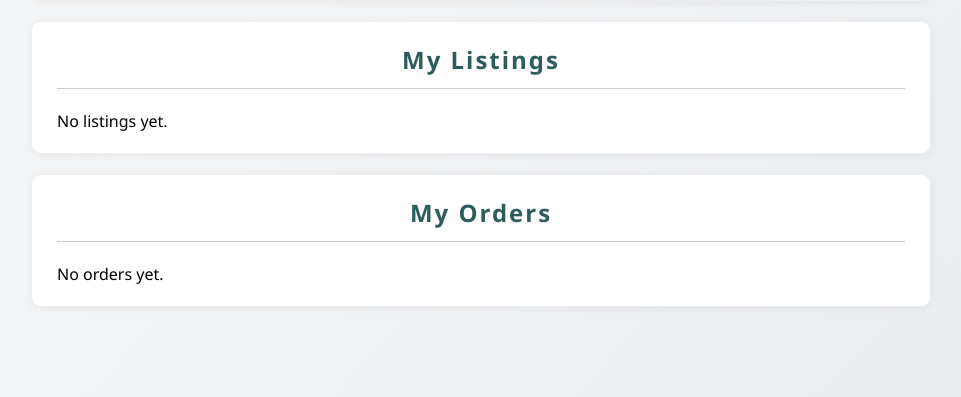
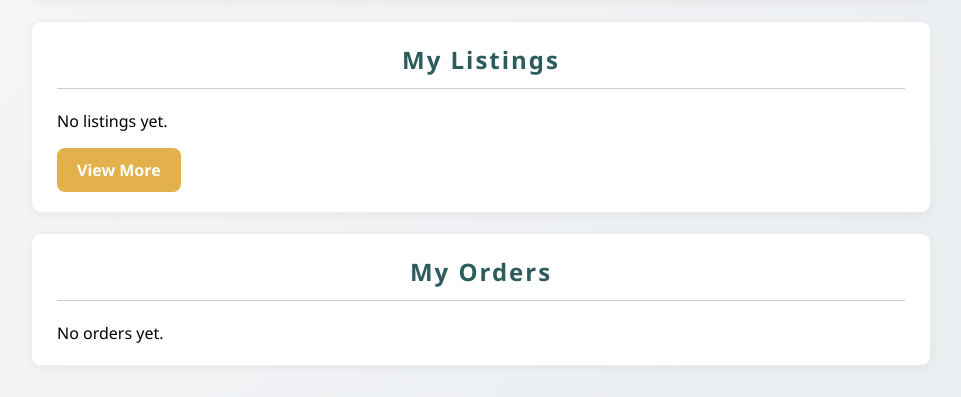
Before and after one commit to Krishnapriya-bot/OdooxNMIT_TEAM-ROCKET, a Flask app: page /profile in a window 1280 px wide. Shown: the part 403-800 px from the top of the page, without its empty margins (159-1120 px from the left). Run offline with Flask 3, Linux system fonts and the light colour scheme; the visitor is signed in with stand-in values (Sample User, id 1); data that the repository does not hold is empty; some libraries are stand-ins or nearby versions.

Commit message:
MY LISTINGS ON USER PAGE

```diff
--- a/app.py
+++ b/app.py
@@ -5,6 +5,11 @@ from flask_bcrypt import Bcrypt
 from datetime import datetime
 import cloudinary
 import cloudinary.uploader
+
+from flask import render_template
+from flask_login import login_required, current_user
+
+
 
 # configure with your Cloudinary account credentials
 cloudinary.config(
--- a/static/style.css
+++ b/static/style.css
@@ -691,3 +691,21 @@ hr {
   font-weight: bold;
   font-size: 1.1em;
 }
+
+
+/*new listings*/
+.view-more-btn {
+  display: inline-block;
+  margin-top: 15px;
+  text-decoration: none;
+  background-color: #e2b14c;
+  color: white;
+  font-weight: bold;
+  padding: 10px 20px;
+  border-radius: 8px;
+  transition: background 0.3s ease;
+}
+
+.view-more-btn:hover {
+  background-color: #c99733;
+}
--- a/templates/profile.html
+++ b/templates/profile.html
@@ -47,6 +47,8 @@
       <p>No listings yet.</p>
       {% endfor %}
     </div>
+    <a href="{{ url_for('all_listings') }}" class="view-more-btn">View More</a>
+
   </div>
 
   <!-- My Orders -->
```
Also changed, not shown: templates/all_listings.html (added, +21 -0 lines), instance/ecofinds.db (added).
